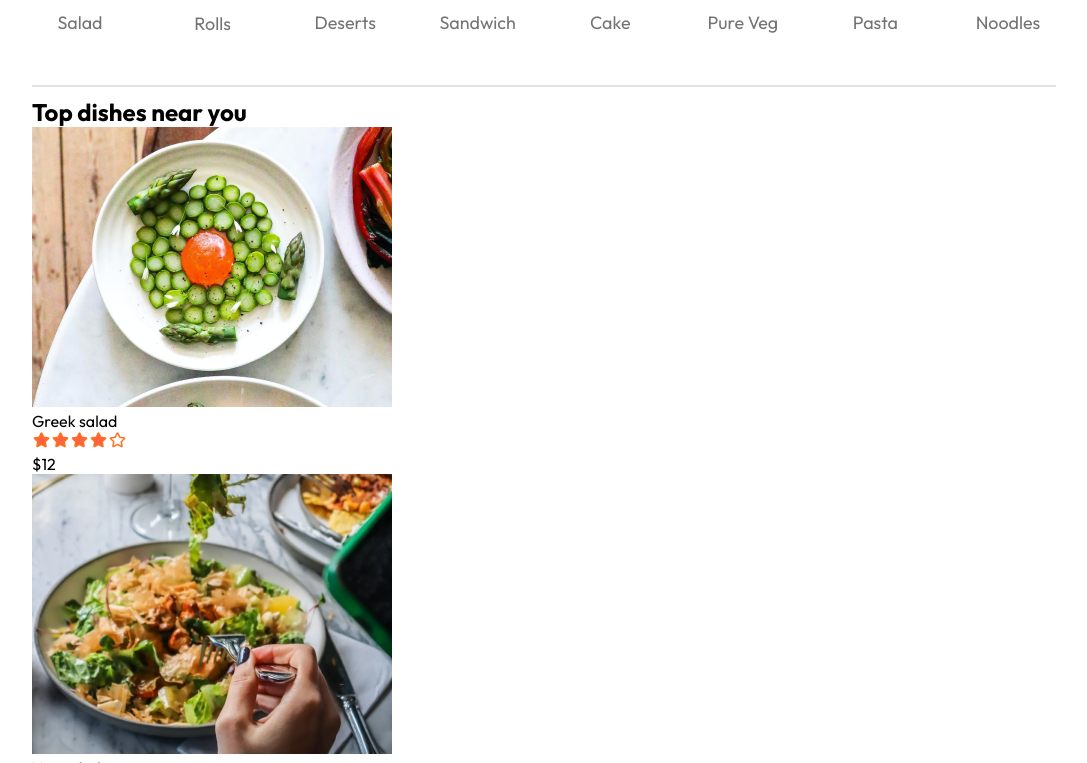
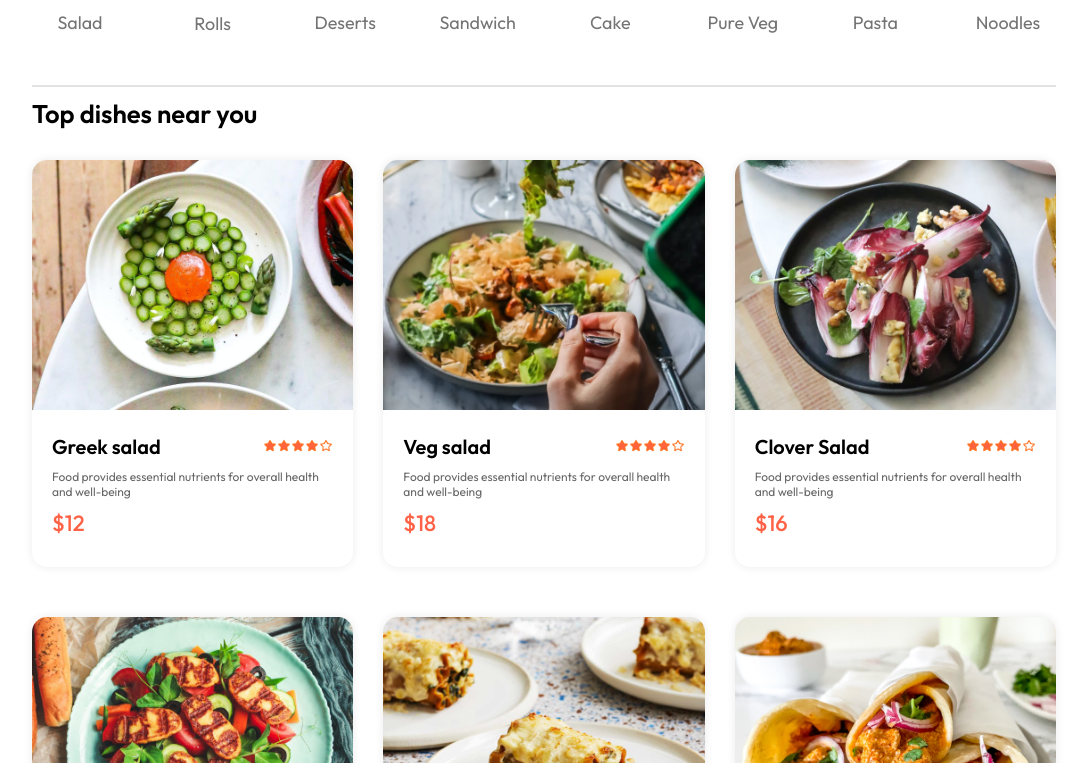
Before and after one commit to Swoorupkisan/app, a React (Vite) app: page / in a window 1280 px wide. Shown: the part 817-1580 px from the top of the page, without its empty margins (96-1183 px from the left). Built offline with nearby package versions, Linux system fonts and the light colour scheme.

Commit message:
FoodItem and FoodDisplay components updated

```diff
--- a/src/Components/FoodDisplay/FoodDisplay.css
+++ b/src/Components/FoodDisplay/FoodDisplay.css
@@ -0,0 +1,14 @@
+.food-display{
+    margin-top: 3   0px;
+}
+.food-display h2{
+    font-size: max(2vw,24px);
+    font-weight: 600;
+}
+.food-display-list{
+    display: grid;
+    grid-template-columns: repeat(auto-fill,minmax(240px,1fr));
+    margin-top: 30px;
+    gap: 30px;
+    row-gap: 50px;
+}
--- a/src/Components/FoodDisplay/FoodDisplay.jsx
+++ b/src/Components/FoodDisplay/FoodDisplay.jsx
@@ -11,7 +11,7 @@ const {food_list} = useContext(StoreContext)
         <h2>Top dishes near you</h2>
         <div className="food-display-list">
           {food_list.map((item,index)=>{
-            return<FoodItem key={index} id={item.id} name={item.name} description={item.descreption} price={item.price} image={item.image}/>
+            return<FoodItem key={index} id={item.id} name={item.name} description={item.description} price={item.price} image={item.image}/>
           }) }
         </div>
 
--- a/src/Components/FoodItem/FoodItem.css
+++ b/src/Components/FoodItem/FoodItem.css
@@ -0,0 +1,38 @@
+.food-item{
+    width: 100%;
+    margin: auto;
+    border-radius: 15px;
+    box-shadow: 0px 0px 10px #00000015;
+    transition: 0.3s;
+    animation: fadeIn 1s;
+}
+.food-item-image{
+    width: 100%;
+    border-radius: 15px 15px 0px 0px;
+}
+.food-item-info{
+    padding: 20px;
+}
+.food-item-name-rating{
+    display: flex;
+    justify-content: space-between;
+    align-items: center;
+    margin-bottom: 10px;
+}
+.food-item-name-rating p{
+    font-size: 20px;
+    font-weight: 600;
+}
+.food-item-name-rating img{
+    width: 70px;
+}
+.food-item-desc{
+    color: #676767;
+    font-size: 12px;
+}
+.food-item-price{
+   color: tomato;
+   font-size: 22px;
+    font-weight: 500;
+    margin: 10px 0px;
+}
--- a/src/Components/FoodItem/FoodItem.jsx
+++ b/src/Components/FoodItem/FoodItem.jsx
@@ -1,7 +1,7 @@
 import React from 'react'
 import './FoodItem.css'
 import { assets } from '../../assets/assets'
-const FoodItem = ({id,name,price,descreption,image}) => {
+const FoodItem = ({id,name,price,description,image}) => {
   return (
     <div>
       <div className='food-item'>
@@ -9,11 +9,11 @@ const FoodItem = ({id,name,price,descreption,image}) => {
             <img className='food-item-image' src={image} alt="" />
           </div>
           <div className='food-item-info'>
-            <div className="food-item-naem-rating">
+            <div className="food-item-name-rating">
               <p>{name}</p>
               <img src={assets.rating_starts} alt="" />
             </div>
-            <p className="food-item-desc">{descreption}</p>
+            <p className="food-item-desc">{description}</p>
             <p className="food-item-price">${price}</p>
 
           </div>
```
